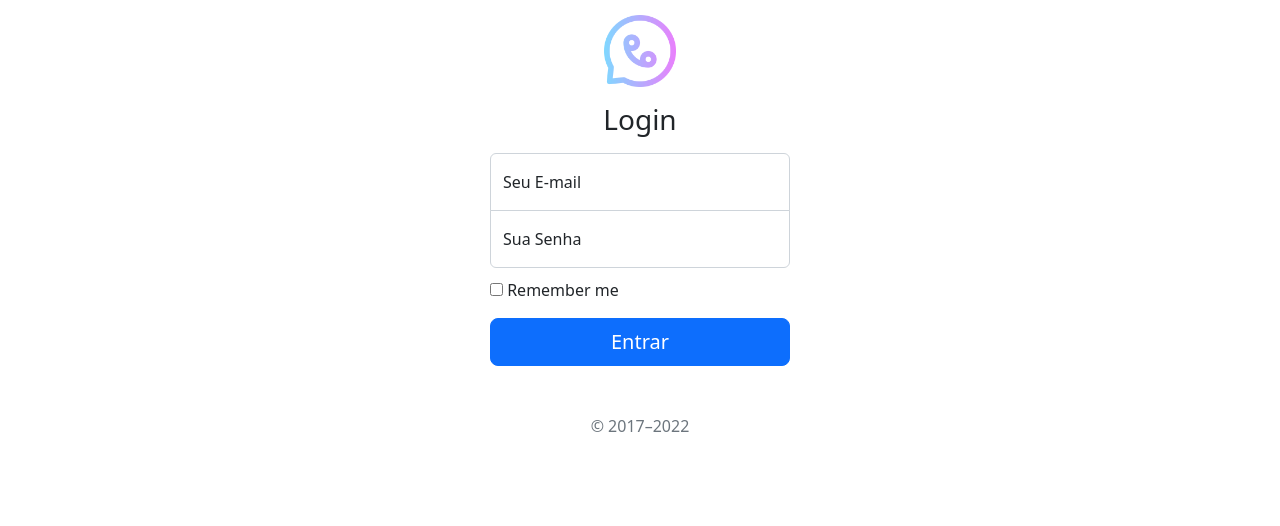
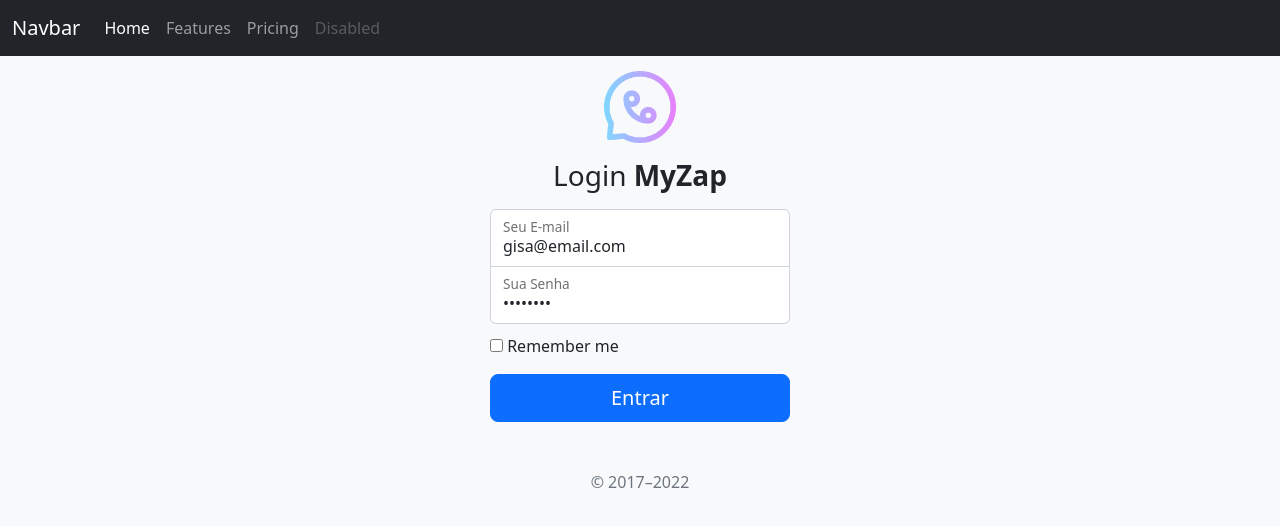
Before and after one commit to ricardochomicz/myzap, an Angular app in the folder angular-app/: page /login in a window 1280 px wide. Before the commit this address led to /. Shown: the top 526 px of the page. Built offline with nearby package versions, Linux system fonts and the light colour scheme.

Commit message:
Categories

```diff
--- a/angular-app/src/app/app-routing.module.ts
+++ b/angular-app/src/app/app-routing.module.ts
@@ -1,10 +1,27 @@
 import { NgModule } from '@angular/core';
 import { RouterModule, Routes } from '@angular/router';
+import { CategoryListComponent } from './components/pages/category/category-list/category-list.component';
+import { LoginComponent } from './components/pages/login/login.component';
 
-const routes: Routes = [];
+const routes: Routes = [
+    {
+        path: 'login',
+        component: LoginComponent
+    },
+    {
+        path: 'categories',
+        component: CategoryListComponent
+    },
+    {
+        path: '',
+        redirectTo: '/login',
+        pathMatch: 'full'
+    }
+];
 
 @NgModule({
-  imports: [RouterModule.forRoot(routes)],
-  exports: [RouterModule]
+    imports: [RouterModule.forRoot(routes)],
+
+    exports: [RouterModule]
 })
 export class AppRoutingModule { }
--- a/angular-app/src/app/app.component.html
+++ b/angular-app/src/app/app.component.html
@@ -1,2 +1,4 @@
-<app-login></app-login>
-<router-outlet></router-outlet>
+<header></header>
+<div class="container">
+  <router-outlet></router-outlet>
+</div>
--- /dev/null
+++ b/angular-app/src/app/components/bootstrap/header/header.component.html
@@ -0,0 +1,25 @@
+<nav class="navbar navbar-expand-lg navbar-dark bg-dark">
+    <div class="container-fluid">
+        <a class="navbar-brand" href="#">Navbar</a>
+        <button class="navbar-toggler" type="button" data-bs-toggle="collapse" data-bs-target="#navbarNav"
+            aria-controls="navbarNav" aria-expanded="false" aria-label="Toggle navigation">
+            <span class="navbar-toggler-icon"></span>
+        </button>
+        <div class="collapse navbar-collapse" id="navbarNav">
+            <ul class="navbar-nav">
+                <li class="nav-item">
+                    <a class="nav-link active" aria-current="page" href="#">Home</a>
+                </li>
+                <li class="nav-item">
+                    <a class="nav-link" href="#">Features</a>
+                </li>
+                <li class="nav-item">
+                    <a class="nav-link" href="#">Pricing</a>
+                </li>
+                <li class="nav-item">
+                    <a class="nav-link disabled">Disabled</a>
+                </li>
+            </ul>
+        </div>
+    </div>
+</nav>
--- /dev/null
+++ b/angular-app/src/app/components/bootstrap/header/header.component.ts
@@ -0,0 +1,15 @@
+import { Component, OnInit } from '@angular/core';
+
+@Component({
+  selector: 'header',
+  templateUrl: './header.component.html',
+  styleUrls: ['./header.component.css']
+})
+export class HeaderComponent implements OnInit {
+
+  constructor() { }
+
+  ngOnInit(): void {
+  }
+
+}
--- /dev/null
+++ b/angular-app/src/app/components/pages/category/category-list/category-list.component.html
@@ -0,0 +1,10 @@
+<div class="card mt-4">
+    <div class="card-header">
+        Categorias
+    </div>
+    <div class="card-body">
+        <ul *ngFor="let category of categories">
+            <li>{{category.name}}</li>
+        </ul>
+    </div>
+</div>
--- /dev/null
+++ b/angular-app/src/app/components/pages/category/category-list/category-list.component.ts
@@ -0,0 +1,32 @@
+import { Component, OnInit } from '@angular/core';
+import { HttpClient } from '@angular/common/http';
+
+@Component({
+    selector: 'category-list',
+    templateUrl: './category-list.component.html',
+    styleUrls: ['./category-list.component.css']
+})
+export class CategoryListComponent implements OnInit {
+
+    categories: any;
+
+    constructor(private http: HttpClient) { }
+
+    ngOnInit(): void {
+        this.getCategories()
+    }
+    getCategories() {
+        const token = window.localStorage.getItem('access_token')
+        this.http.get("http://localhost:8000/api/categories", {
+            headers: {
+                'Authorization': `Bearer ${token}`
+            }
+        }).subscribe(response => {
+            //@ts-ignore
+            this.categories = response.data
+            console.log(this.categories)
+        })
+
+    }
+
+}
--- a/angular-app/src/app/components/pages/login/login.component.html
+++ b/angular-app/src/app/components/pages/login/login.component.html
@@ -1,14 +1,14 @@
 <main class="form-signin w-100 m-auto">
-    <form>
+    <form (submit)="login()">
         <img class="rounded mx-auto d-block mb-3" src="assets/images/whatsapp.png" alt="" width="72" height="72">
-        <h1 class="h3 mb-3 fw-normal text-center">Login</h1>
+        <h1 class="h3 mb-3 fw-normal text-center">Login <b>MyZap</b></h1>
 
         <div class="form-floating">
-            <input type="email" class="form-control" id="floatingInput" placeholder="name@example.com">
+            <input type="email" class="form-control" name="email" [(ngModel)]="credentials.email" id="floatingInput" placeholder="name@example.com">
             <label for="floatingInput">Seu E-mail</label>
         </div>
         <div class="form-floating">
-            <input type="password" class="form-control" id="floatingPassword" placeholder="Password">
+            <input type="password" class="form-control" name="password" [(ngModel)]="credentials.password" id="floatingPassword" placeholder="Password">
             <label for="floatingPassword">Sua Senha</label>
         </div>
 
--- a/angular-app/src/app/components/pages/login/login.component.ts
+++ b/angular-app/src/app/components/pages/login/login.component.ts
@@ -1,15 +1,36 @@
+import { HttpClient } from '@angular/common/http';
 import { Component, OnInit } from '@angular/core';
+import { Router } from '@angular/router';
 
 @Component({
-  selector: 'app-login',
-  templateUrl: './login.component.html',
-  styleUrls: ['./login.component.css']
+    selector: 'app-login',
+    templateUrl: './login.component.html',
+    styleUrls: ['./login.component.css']
 })
 export class LoginComponent implements OnInit {
 
-  constructor() { }
+    credentials = {
+        email: "gisa@email.com",
+        password: "password"
+    }
 
-  ngOnInit(): void {
-  }
+    constructor(private http: HttpClient, private route: Router) { }
+
+    ngOnInit(): void {
+
+    }
+
+    login() {
+        this.http.post("http://localhost:8000/api/login", this.credentials)
+            .subscribe(response => {
+                //@ts-ignore
+                const token = response.token
+                window.localStorage.setItem('access_token', token)
+                this.route.navigate(['categories'])
+            })
+        return false;
+    }
+
+
 
 }
--- a/angular-app/src/index.html
+++ b/angular-app/src/index.html
@@ -1,5 +1,5 @@
 <!doctype html>
-<html lang="en">
+<html lang="pt-br">
 
 <head>
     <meta charset="utf-8">
@@ -9,7 +9,7 @@
     <link rel="icon" type="image/x-icon" href="favicon.ico">
 </head>
 
-<body>
+<body class="bg-light">
     <app-root></app-root>
 </body>
 
```
Also changed, not shown: angular-app/src/app/app.module.ts (+10 -2 lines), angular-app/src/app/components/bootstrap/header/header.component.css (added), angular-app/src/app/components/pages/category/category-list/category-list.component.css (added), 1 other file (tests, documents, lock files or other folders).
